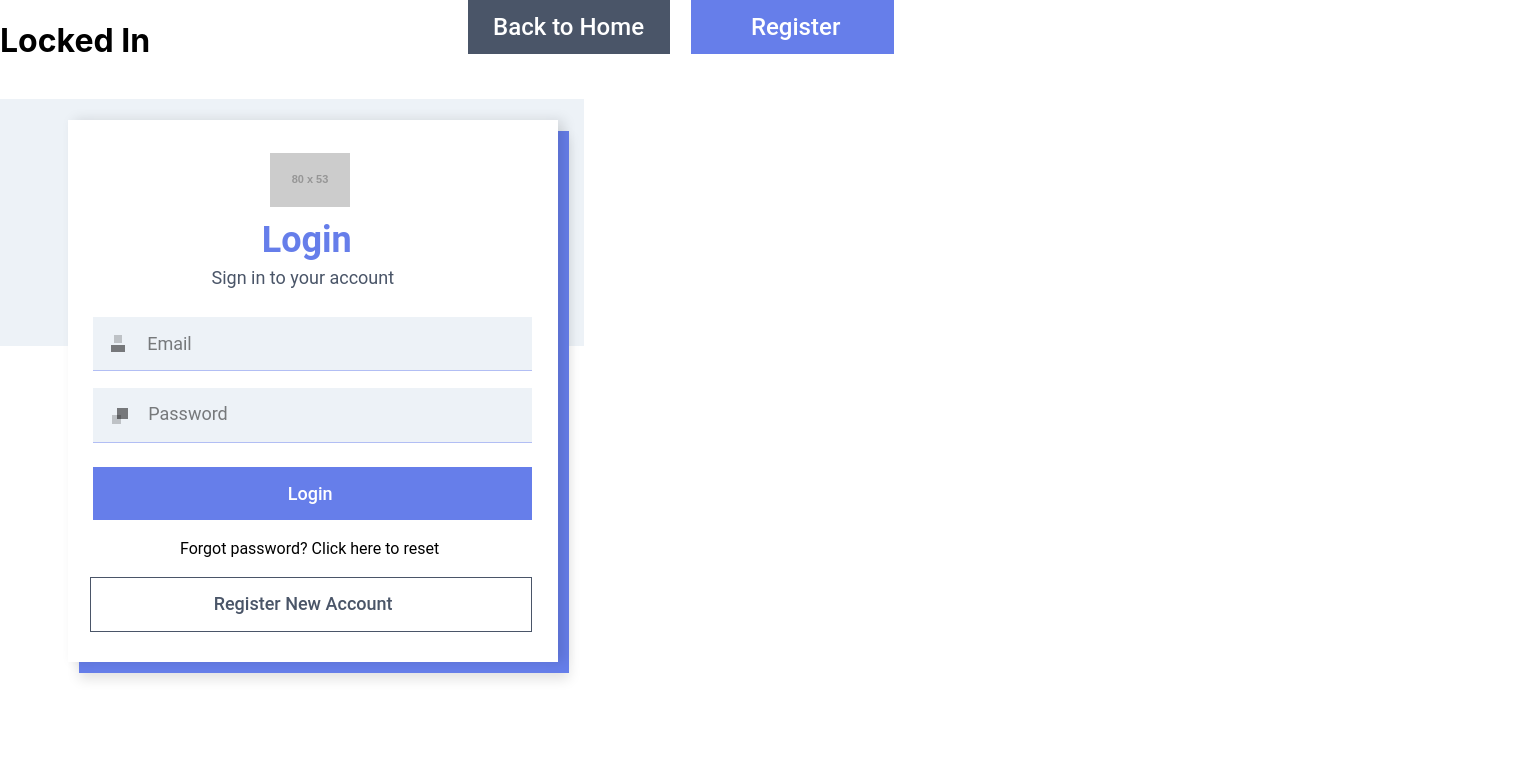
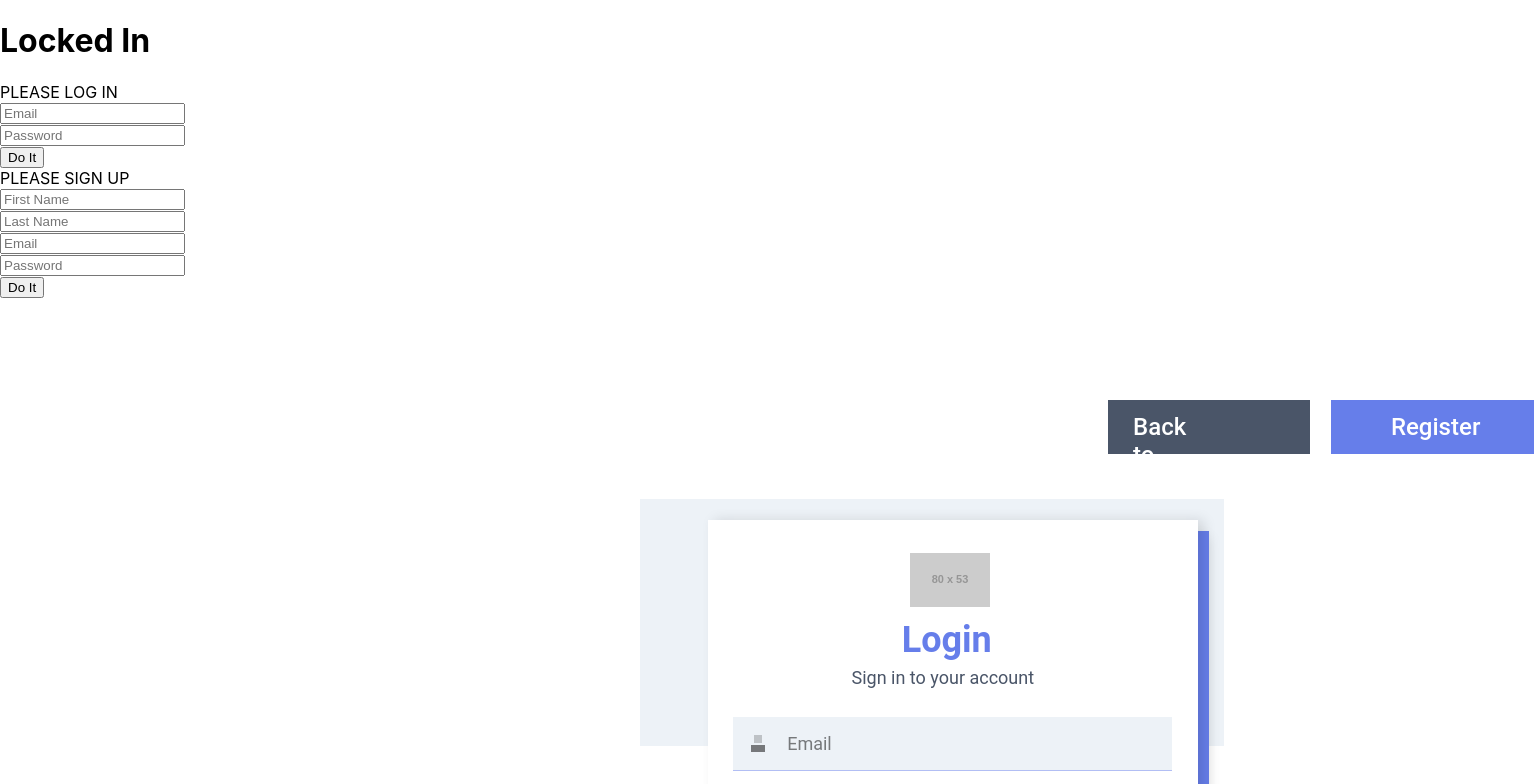
Before and after one commit to raidnaeem/LOCKED-IN, a React (Create React App) app in the folder frontend/: page / in a window 1280 px wide. Shown: the top 784 px of the page, 1534 px wide, since content can reach past the window. Built offline with nearby package versions, Linux system fonts and the light colour scheme.

Commit message:
Update LoginUI

```diff
--- a/frontend/src/components/LoginUI.jsx
+++ b/frontend/src/components/LoginUI.jsx
@@ -7,8 +7,8 @@ const LoginUI = () => {
     };
 
     return (
-        <div style={{ display: 'flex', justifyContent: 'center', alignItems: 'center', height: '100vh' }}>
-            <div style={{ width: '80%', maxWidth: '600px', position: 'center' }}>
+        <div style={{ position: 'absolute', left: '50%', top: '50%', transform: 'translate(-50%, -50%)' }}>
+            <div style={{ width: '80%', maxWidth: '600px', position: 'relative' }}>
                 <div style={{ width: 584, height: 247, left: 0, top: 99, position: 'absolute', background: '#EDF2F7' }} />
                 <div style={{ width: 490.61, height: 542.47, left: 78.50, top: 130.53, position: 'absolute', background: '#667EEA', boxShadow: '0px 6px 12px rgba(0, 0, 0, 0.12)' }} />
                 <div style={{ width: 490.61, height: 542.47, left: 67.60, top: 119.83, position: 'absolute', background: 'white', boxShadow: '6px 0px 12px rgba(0, 0, 0, 0.12)' }} />
```
